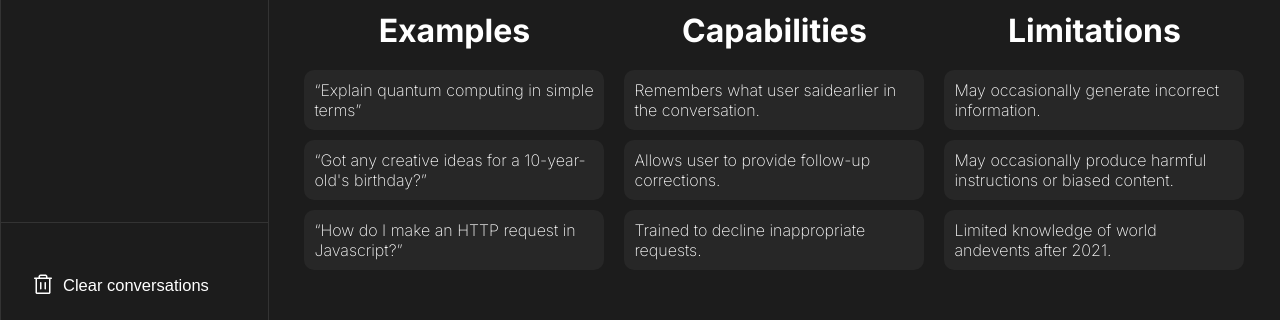
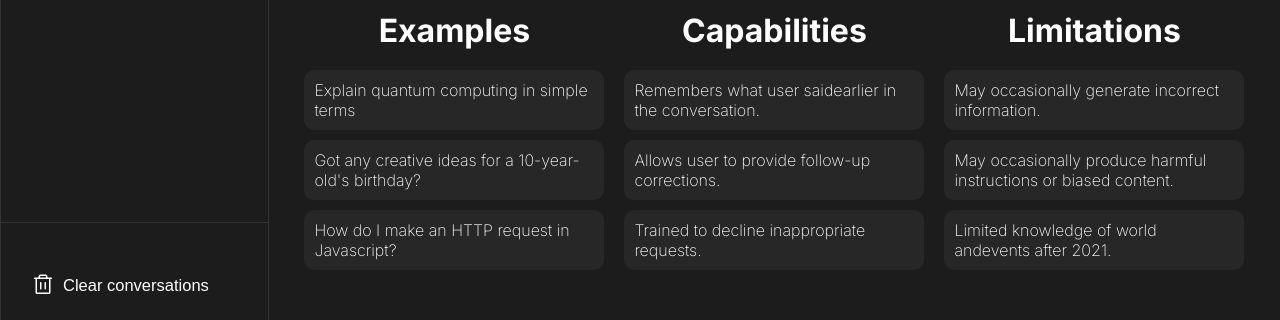
Before and after one commit to Igordevz/front-end-Chatgpt---redesing, a Next.js app: page / in a window 1280 px wide. Shown: the part 320-640 px from the top of the page. Built offline with nearby package versions, Linux system fonts and the light colour scheme.

Commit message:
first commit

```diff
--- a/src/components/Chat.tsx
+++ b/src/components/Chat.tsx
@@ -25,12 +25,12 @@ export default function Application() {
             <Image src={chatsImg} alt="chat" />
             <h1>Examples</h1>
             <div className="models">
-              <p>&ldquo;Explain quantum computing in simple terms&rdquo;</p>
+              <p>Explain quantum computing in simple terms</p>
               <p>
-                &ldquo;Got any creative ideas for a 10-year-old's
-                birthday?&rdquo;
+                Got any creative ideas for a 10-year-old's
+                birthday?
               </p>
-              <p>&ldquo;How do I make an HTTP request in Javascript?&rdquo;</p>
+              <p>How do I make an HTTP request in Javascript?</p>
             </div>
           </div>
           <div className="group">
```
